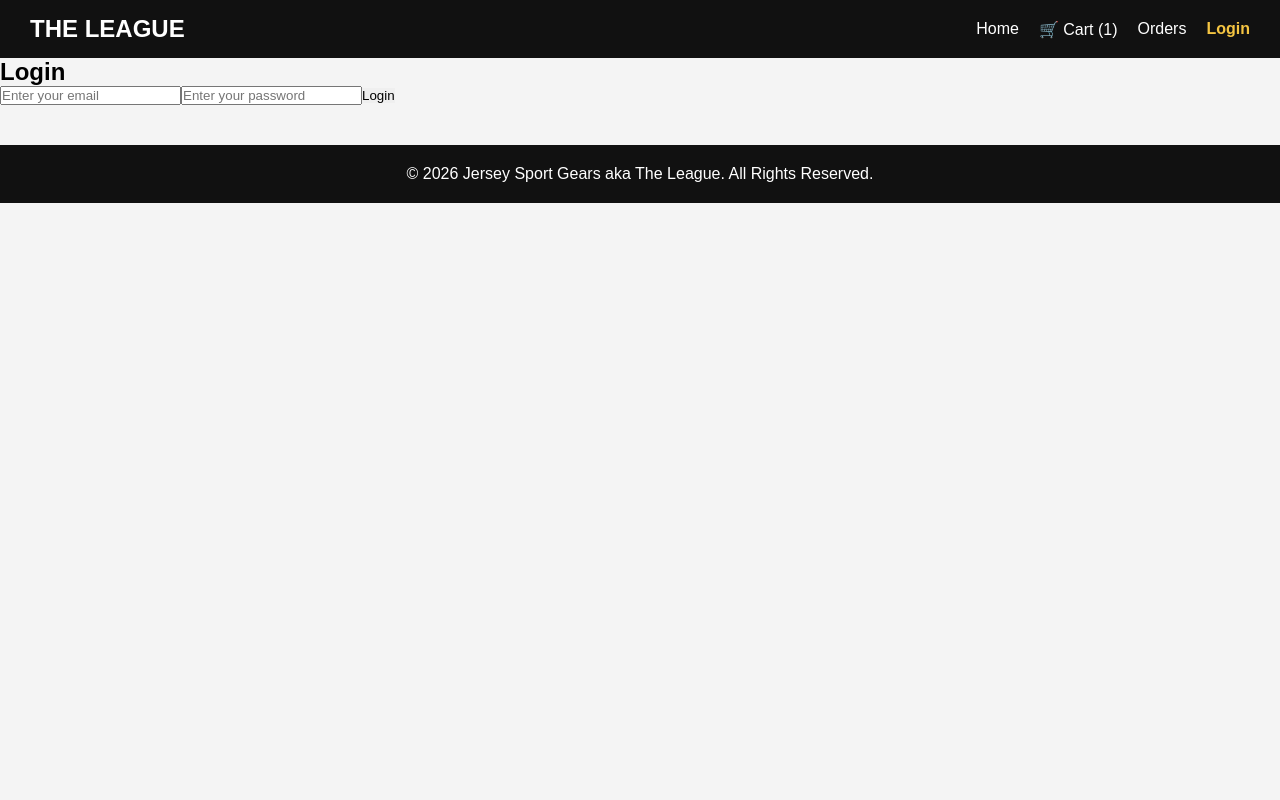
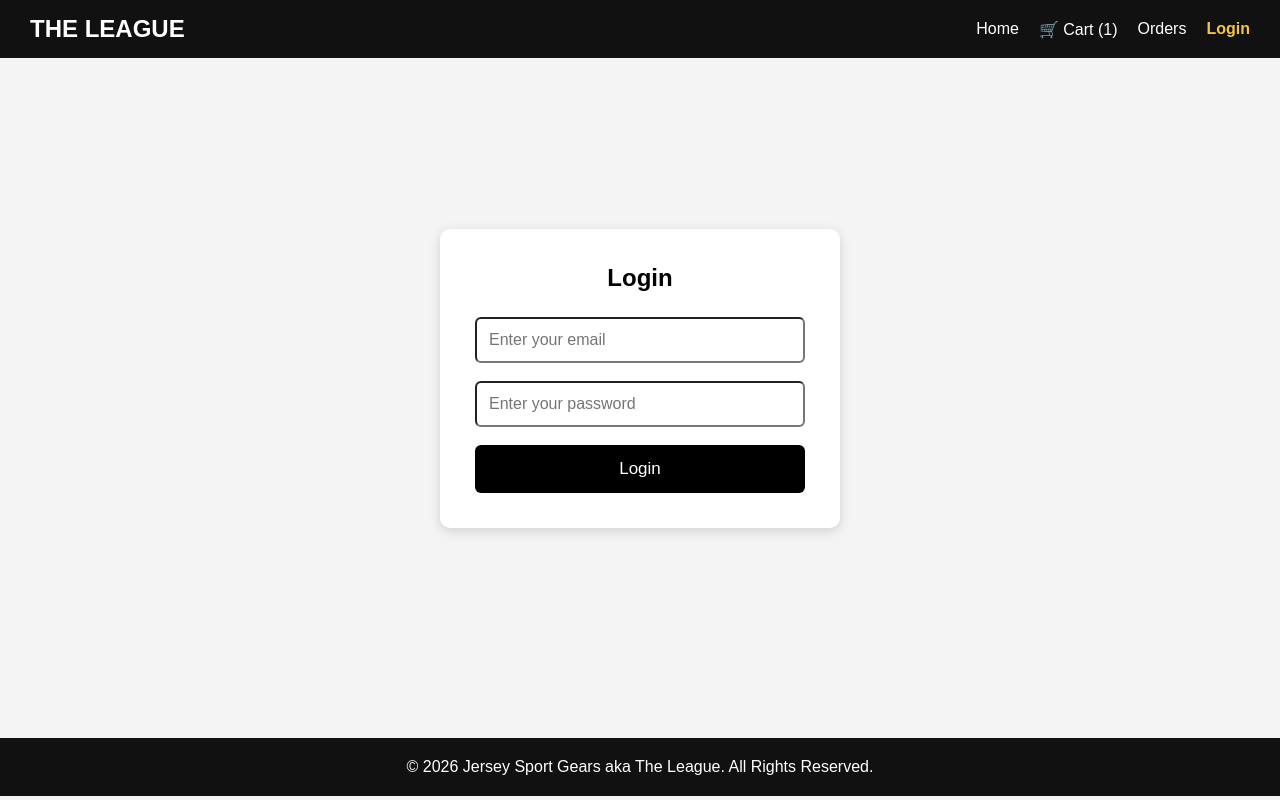
Before and after one commit to Reece-Sam/Jersery_sports_gears_project, a React (Vite) app in the folder Frontend/: page /login in a window 1280 px wide. Built offline with nearby package versions, Linux system fonts and the light colour scheme.

Commit message:
Add Login Page

```diff
--- a/Frontend/src/css/login.css
+++ b/Frontend/src/css/login.css
@@ -0,0 +1,44 @@
+.login-page {
+    min-height: 80vh;
+    display: flex;
+    justify-content: center;
+    align-items: center;
+    background: #f4f4f4;
+}
+
+.login-form {
+    width: 400px;
+    background: white;
+    padding: 35px;
+    border-radius: 10px;
+    box-shadow: 0 3px 12px rgba(0,0,0,.15);
+}
+
+.login-form h2 {
+    text-align: center;
+    margin-bottom: 25px;
+}
+
+.login-form input {
+    width: 100%;
+    padding: 12px;
+    margin-bottom: 18px;
+    border-radius: 6px;
+    font-size: 16px;
+    box-sizing: border-box;
+}
+
+.login-form button {
+    width: 100%;
+    padding: 14px;
+    background: black;
+    color: white;
+    border: none;
+    cursor: pointer;
+    font-size: 17px;
+    border-radius: 6px;
+}
+
+.login-form button:hover{
+    background: #222;
+}
```
Also changed, not shown: Frontend/src/pages/Login.jsx (line endings or trailing spaces).
